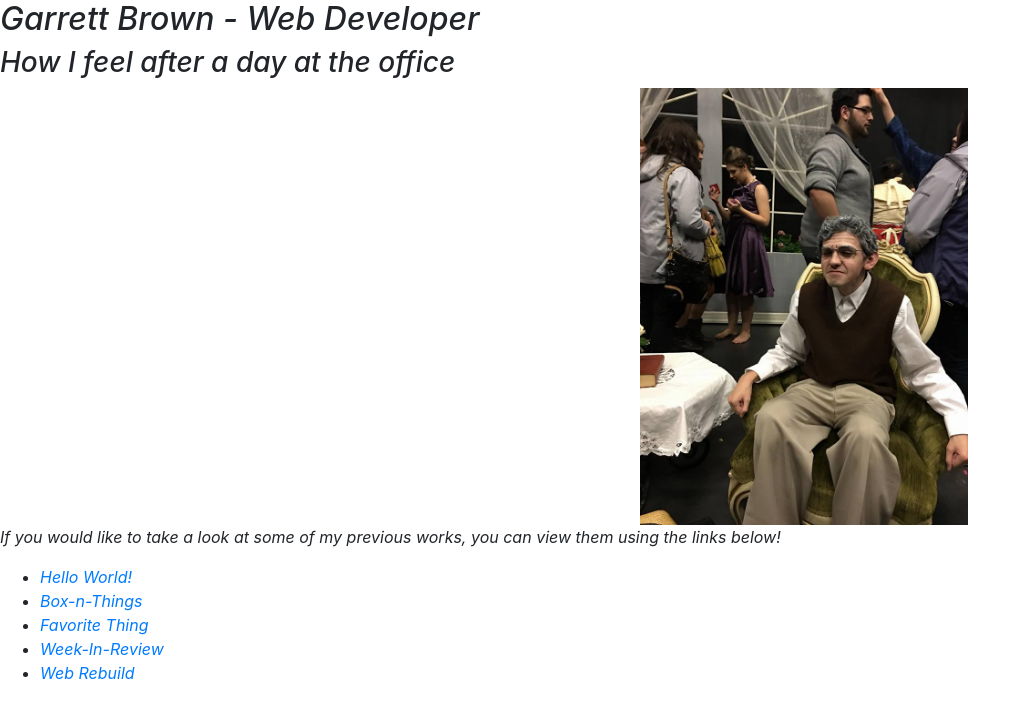
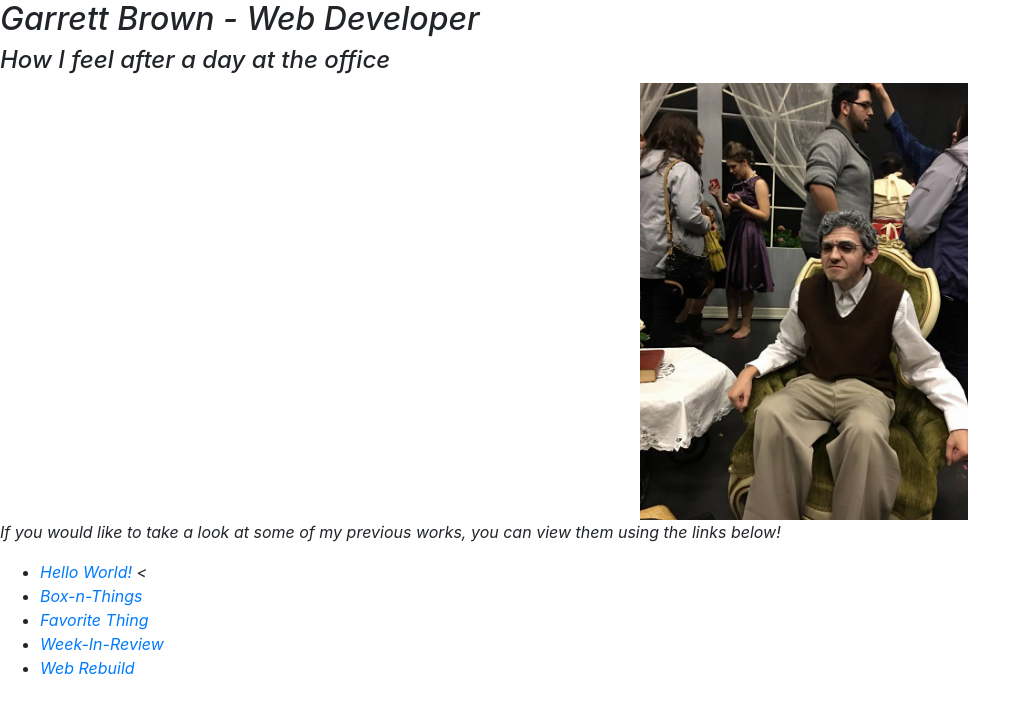
Before and after one commit to GarrettBrown-dev/My-Portfolio, a plain HTML site: page index.html in a window 1280 px wide. Shown: the whole page, without its empty margins (0-1031 px from the left). Drawn offline with Linux system fonts and the light colour scheme.

Commit message:
It will add font styling to the header and picture caption.

```diff
--- a/css/styles.css
+++ b/css/styles.css
@@ -1,2 +1,5 @@
-img{float: right
+h1 {font-size: xx-large;
 }
+
+h2 {font-size: x-large;
+}
--- a/index.html
+++ b/index.html
@@ -6,8 +6,8 @@
   <link href="css/styles.css" rel="stylesheet" type="text/css">
 </head>
 <body>
-  <h2><em>Garrett Brown - Web Developer<em></h2>
-    <h3><i>How I feel after a day at the office</i></h3>
+  <h1><em>Garrett Brown - Web Developer<em></h1>
+    <h2><i>How I feel after a day at the office</i></h2>
     <div class="row">
     <div class="col-md-6"></div>
     <img src="img/GB-Earnest.jpg" alt="placeholder image of me" width=25%></img>
@@ -15,7 +15,7 @@
     <p>If you would like to take a look at some of my previous works, you can view them using the links below!</p>
     </div>
   <ul>
-    <li><a href="https://github.com/GarrettBrown-dev/hello-world"> Hello World!</a>
+    <li><a href="https://github.com/GarrettBrown-dev/hello-world"> Hello World!</a> <
     <li><a href="https://github.com/GarrettBrown-dev/Boxes-n-Things">Box-n-Things</a>
     <li><a href="https://github.com/GarrettBrown-dev/favorite-thing">Favorite Thing</a>
     <li><a href="https://github.com/GarrettBrown-dev/week-in-review">Week-In-Review</a>
```
